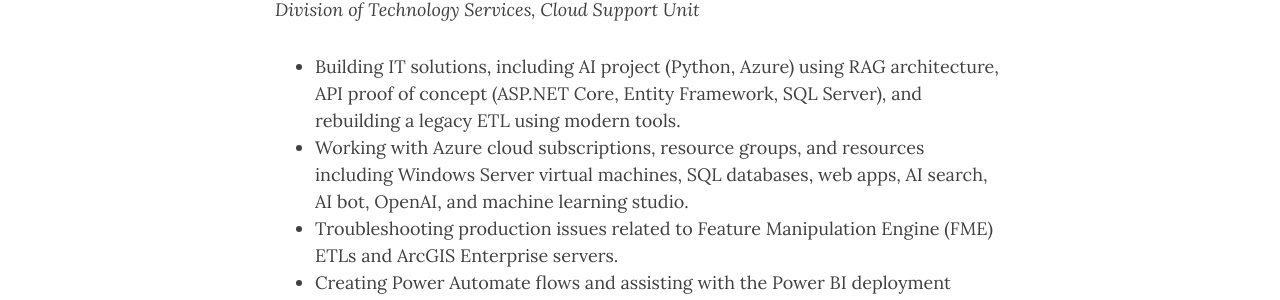
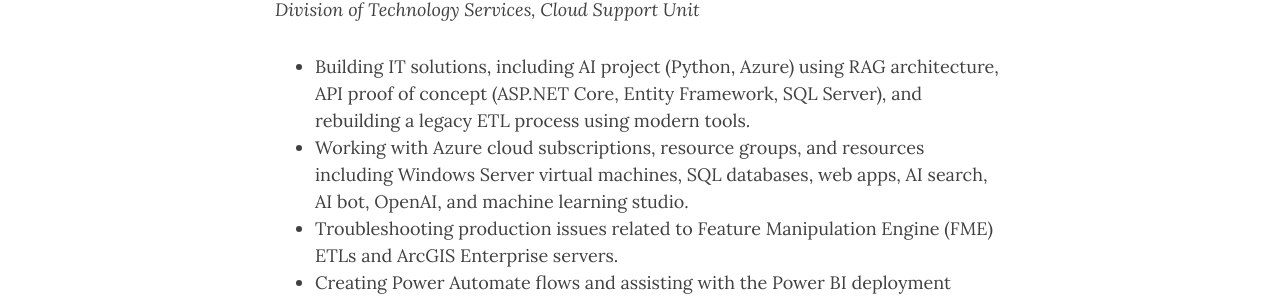
Before and after one commit to carmancater/carmancater.github.io, a Jekyll site: the page built from aboutme.md, in a window 1280 px wide and 900 px high, scrolled down 484 px. Shown: the part 205-505 px from the top of the window. Built offline with Jekyll 4.4.1, drawn with Linux system fonts in a browser that asks for light colours; nearby versions of some CDN libraries; emoji names are drawn with the system emoji font.

Commit message:
Update aboutme.md

```diff
--- a/aboutme.md
+++ b/aboutme.md
@@ -19,7 +19,7 @@
 <span style="color: #004E9A">**Information Technology Analyst 2**</span> (Jun 2024 - Present)
 *Connecticut Department of Transportation, Newington, CT*
 *Division of Technology Services, Cloud Support Unit*
-- Building IT solutions, including AI project (Python, Azure) using RAG architecture, API proof of concept (ASP.NET Core, Entity Framework, SQL Server), and rebuilding a legacy ETL using modern tools.
+- Building IT solutions, including AI project (Python, Azure) using RAG architecture, API proof of concept (ASP.NET Core, Entity Framework, SQL Server), and rebuilding a legacy ETL process using modern tools.
 - Working with Azure cloud subscriptions, resource groups, and resources including Windows Server virtual machines, SQL databases, web apps, AI search, AI bot, OpenAI, and machine learning studio.
 - Troubleshooting production issues related to Feature Manipulation Engine (FME) ETLs and ArcGIS Enterprise servers.
 - Creating Power Automate flows and assisting with the Power BI deployment pipeline supporting agency wide and public facing reports.
```
